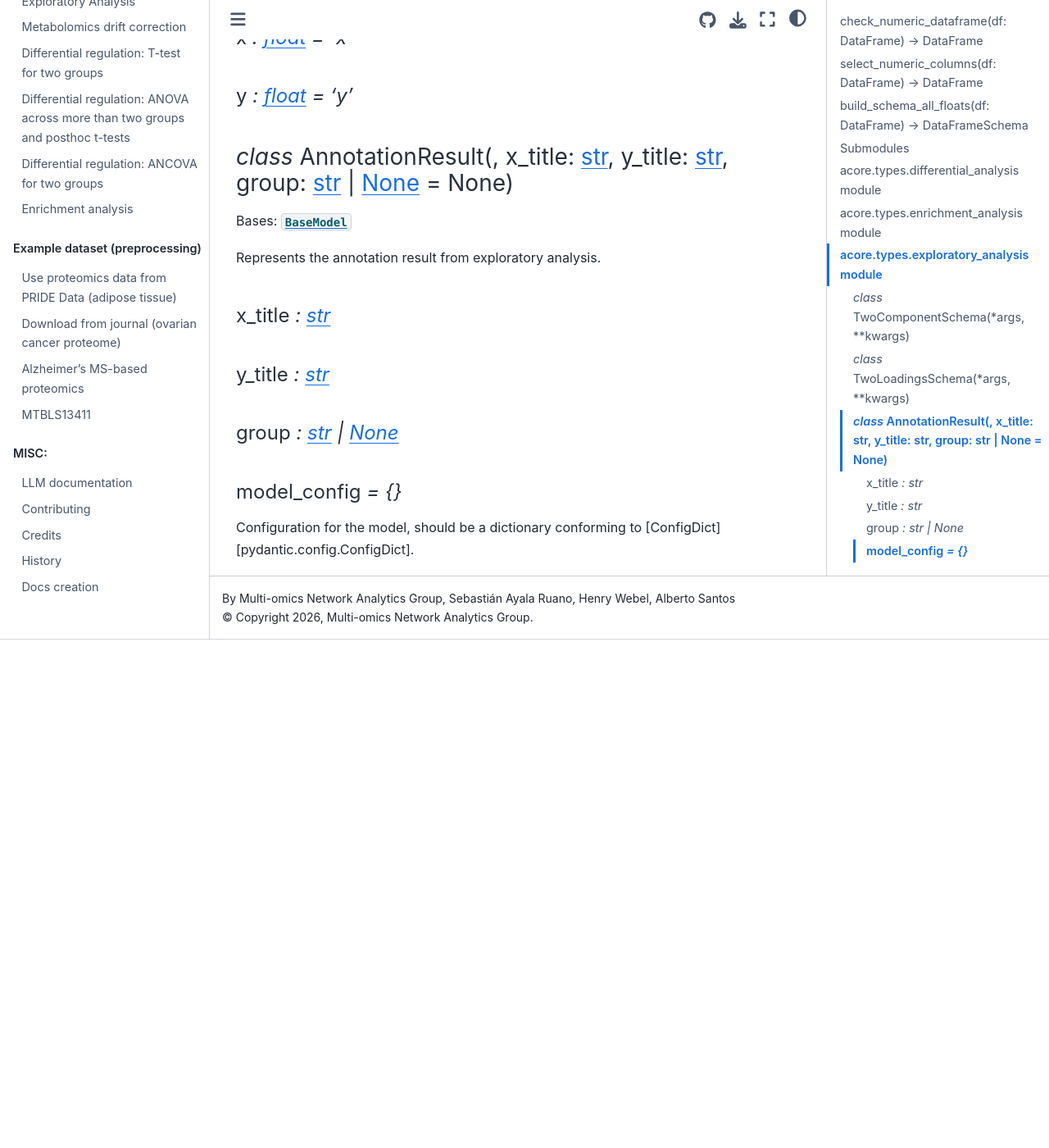
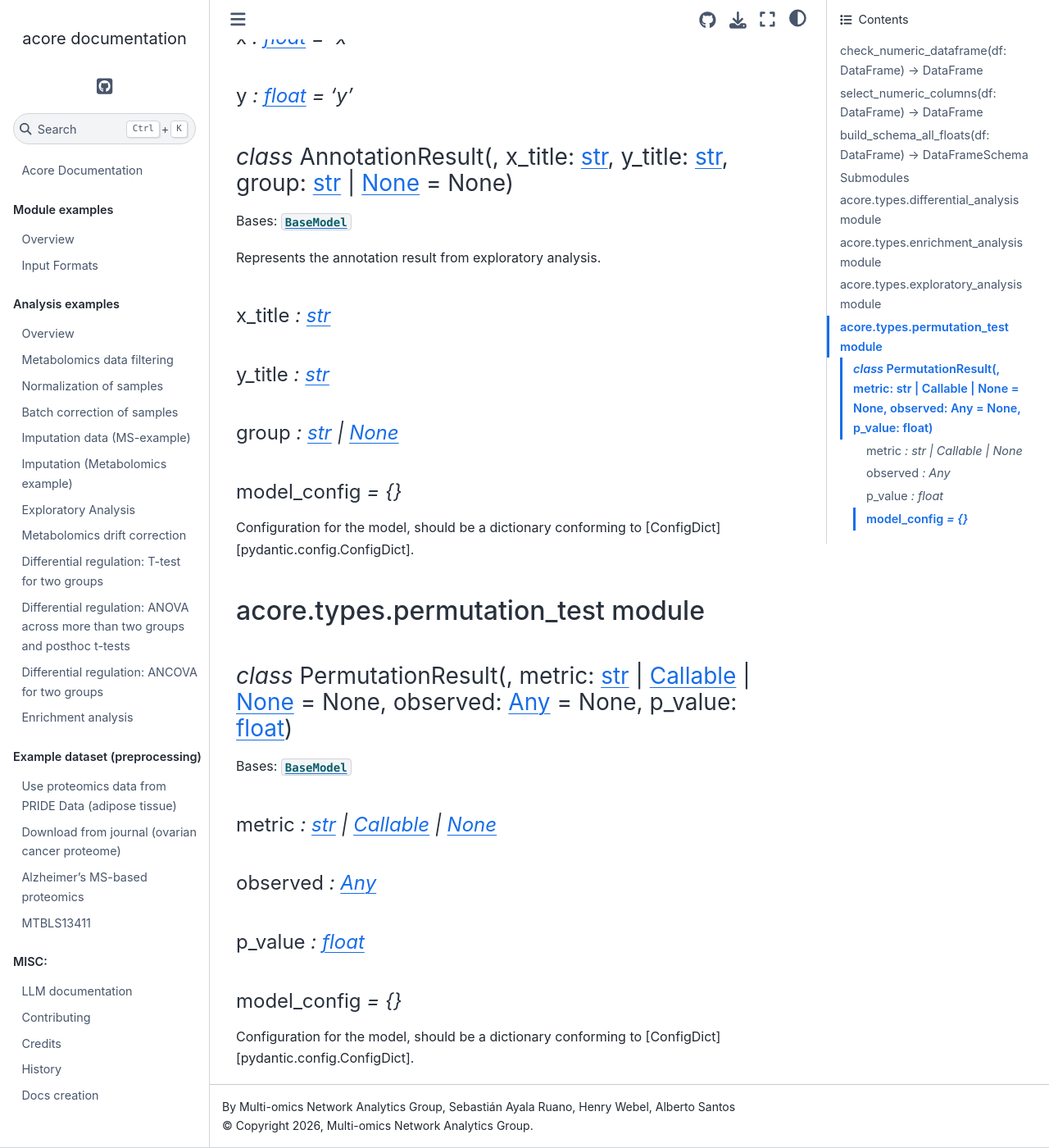
Before and after one commit to Multiomics-Analytics-Group/acore, a Sphinx documentation site: the page built from docs/markdown_ref/acore.types.md, in a window 1280 px wide and 1400 px high, scrolled down 39981 px. Shown: the whole window at 82% size. Built offline with Sphinx 7.4.7 and the Sphinx Book theme 1.1.4, drawn with Linux system fonts in a browser that asks for light colours; pages that are not in the unit, such as notebooks, are missing from menus; a script that is not in the unit is left out; before the commit the page ends 40761 px from its top, so only the background shows below that.

Commit message:
docs: update markdown reference

```diff
--- a/docs/markdown_ref/acore.md
+++ b/docs/markdown_ref/acore.md
@@ -157,6 +157,16 @@
     * [`median_polish_normalization()`](acore.normalization.md#acore.normalization.strategies.median_polish_normalization)
     * [`quantile_normalization()`](acore.normalization.md#acore.normalization.strategies.quantile_normalization)
     * [`linear_normalization()`](acore.normalization.md#acore.normalization.strategies.linear_normalization)
+* [acore.permutation_test package](acore.permutation_test.md)
+  * [`paired_permutation()`](acore.permutation_test.md#acore.permutation_test.paired_permutation)
+  * [`chi2_permutation()`](acore.permutation_test.md#acore.permutation_test.chi2_permutation)
+  * [`indep_permutation()`](acore.permutation_test.md#acore.permutation_test.indep_permutation)
+  * [Submodules](acore.permutation_test.md#submodules)
+  * [acore.permutation_test.internal_functions module](acore.permutation_test.md#module-acore.permutation_test.internal_functions)
+  * [acore.permutation_test.jaccard module](acore.permutation_test.md#module-acore.permutation_test.jaccard)
+    * [`jaccard_similarity()`](acore.permutation_test.md#acore.permutation_test.jaccard.jaccard_similarity)
+    * [`avg_jaccard()`](acore.permutation_test.md#acore.permutation_test.jaccard.avg_jaccard)
+    * [`btwn_jaccard()`](acore.permutation_test.md#acore.permutation_test.jaccard.btwn_jaccard)
 * [acore.power_analysis package](acore.power_analysis.md)
   * [`power_analysis()`](acore.power_analysis.md#acore.power_analysis.power_analysis)
 * [acore.publications_analysis package](acore.publications_analysis.md)
@@ -166,6 +176,11 @@
   * [`transform_DataFrame()`](acore.sklearn.md#acore.sklearn.transform_DataFrame)
 * [acore.tda_analysis package](acore.tda_analysis.md)
   * [`run_mapper()`](acore.tda_analysis.md#acore.tda_analysis.run_mapper)
+* [acore.transform namespace](acore.transform.md)
+  * [Submodules](acore.transform.md#submodules)
+  * [acore.transform.compositional module](acore.transform.md#module-acore.transform.compositional)
+    * [`calc_clr()`](acore.transform.md#acore.transform.compositional.calc_clr)
+    * [`coda_clr()`](acore.transform.md#acore.transform.compositional.coda_clr)
 * [acore.types package](acore.types.md)
   * [`check_numeric_dataframe()`](acore.types.md#acore.types.check_numeric_dataframe)
   * [`select_numeric_columns()`](acore.types.md#acore.types.select_numeric_columns)
@@ -335,6 +350,12 @@
       * [`AnnotationResult.y_title`](acore.types.md#acore.types.exploratory_analysis.AnnotationResult.y_title)
       * [`AnnotationResult.group`](acore.types.md#acore.types.exploratory_analysis.AnnotationResult.group)
       * [`AnnotationResult.model_config`](acore.types.md#acore.types.exploratory_analysis.AnnotationResult.model_config)
+  * [acore.types.permutation_test module](acore.types.md#module-acore.types.permutation_test)
+    * [`PermutationResult`](acore.types.md#acore.types.permutation_test.PermutationResult)
+      * [`PermutationResult.metric`](acore.types.md#acore.types.permutation_test.PermutationResult.metric)
+      * [`PermutationResult.observed`](acore.types.md#acore.types.permutation_test.PermutationResult.observed)
+      * [`PermutationResult.p_value`](acore.types.md#acore.types.permutation_test.PermutationResult.p_value)
+      * [`PermutationResult.model_config`](acore.types.md#acore.types.permutation_test.PermutationResult.model_config)
 
 ## Submodules
 
--- a/docs/markdown_ref/acore.types.md
+++ b/docs/markdown_ref/acore.types.md
@@ -1380,3 +1380,19 @@ Represents the annotation result from exploratory analysis.
 #### model_config *= {}*
 
 Configuration for the model, should be a dictionary conforming to [ConfigDict][pydantic.config.ConfigDict].
+
+## acore.types.permutation_test module
+
+### *class* PermutationResult(, metric: [str](https://docs.python.org/3/library/stdtypes.html#str) | [Callable](https://docs.python.org/3/library/typing.html#typing.Callable) | [None](https://docs.python.org/3/library/constants.html#None) = None, observed: [Any](https://docs.python.org/3/library/typing.html#typing.Any) = None, p_value: [float](https://docs.python.org/3/library/functions.html#float))
+
+Bases: [`BaseModel`](https://pydantic.dev/docs/validation/latest/api/pydantic/base_model/#pydantic.BaseModel)
+
+#### metric *: [str](https://docs.python.org/3/library/stdtypes.html#str) | [Callable](https://docs.python.org/3/library/typing.html#typing.Callable) | [None](https://docs.python.org/3/library/constants.html#None)*
+
+#### observed *: [Any](https://docs.python.org/3/library/typing.html#typing.Any)*
+
+#### p_value *: [float](https://docs.python.org/3/library/functions.html#float)*
+
+#### model_config *= {}*
+
+Configuration for the model, should be a dictionary conforming to [ConfigDict][pydantic.config.ConfigDict].
```
Also changed, not shown: docs/markdown_ref/acore.permutation_test.md (added, +121 -0 lines), docs/markdown_ref/acore.transform.md (added, +28 -0 lines), docs/markdown_ref/modules.md (+11 -0 lines).
